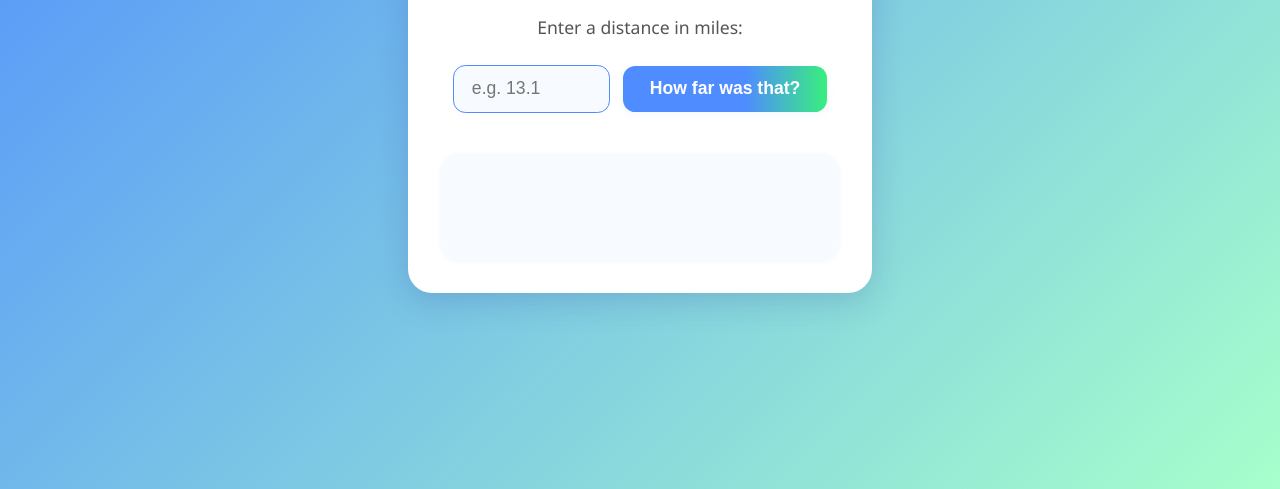
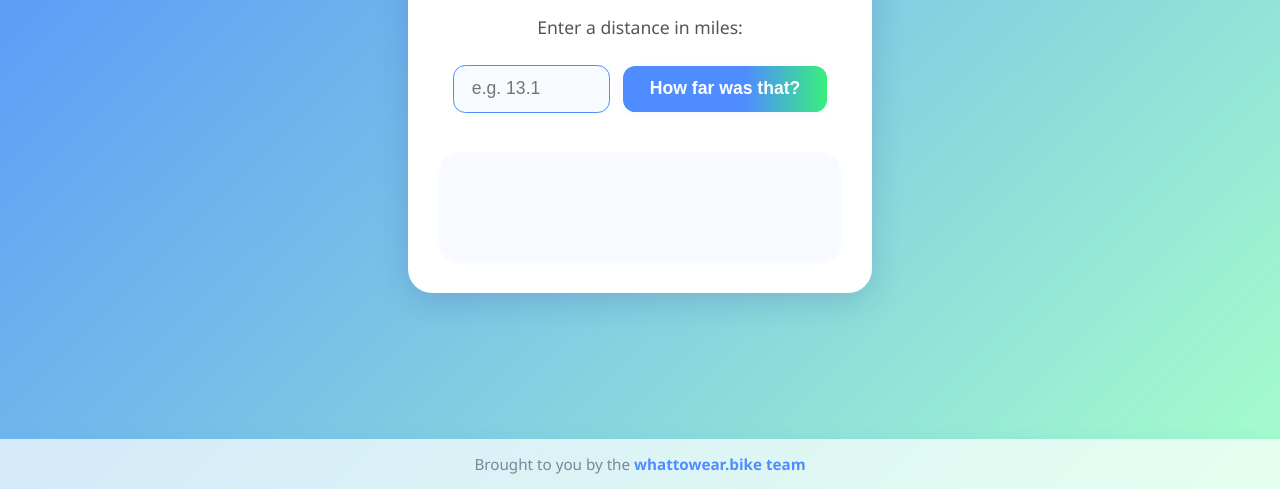
Before and after one commit to ckdake/howfarwasthat.bike, a plain HTML site: page index.html in a window 1280 px wide. Shown: the part 311-800 px from the top of the page. Drawn offline with Linux system fonts and the light colour scheme.

Commit message:
Adds footer

```diff
--- a/index.html
+++ b/index.html
@@ -178,4 +178,8 @@
     }
   </script>
 </body>
+<footer style="width:100%;text-align:center;margin-top:2em;font-size:0.95em;color:#7a869a;position:fixed;bottom:0;left:0;padding:1em 0;background:rgba(255,255,255,0.7);box-shadow:0 -2px 12px rgba(79,140,255,0.07);">
+  Brought to you by the
+  <a href="https://whattowear.bike" target="_blank" style="color:#4f8cff;text-decoration:none;font-weight:600;">whattowear.bike team</a>
+</footer>
 </html>
```
